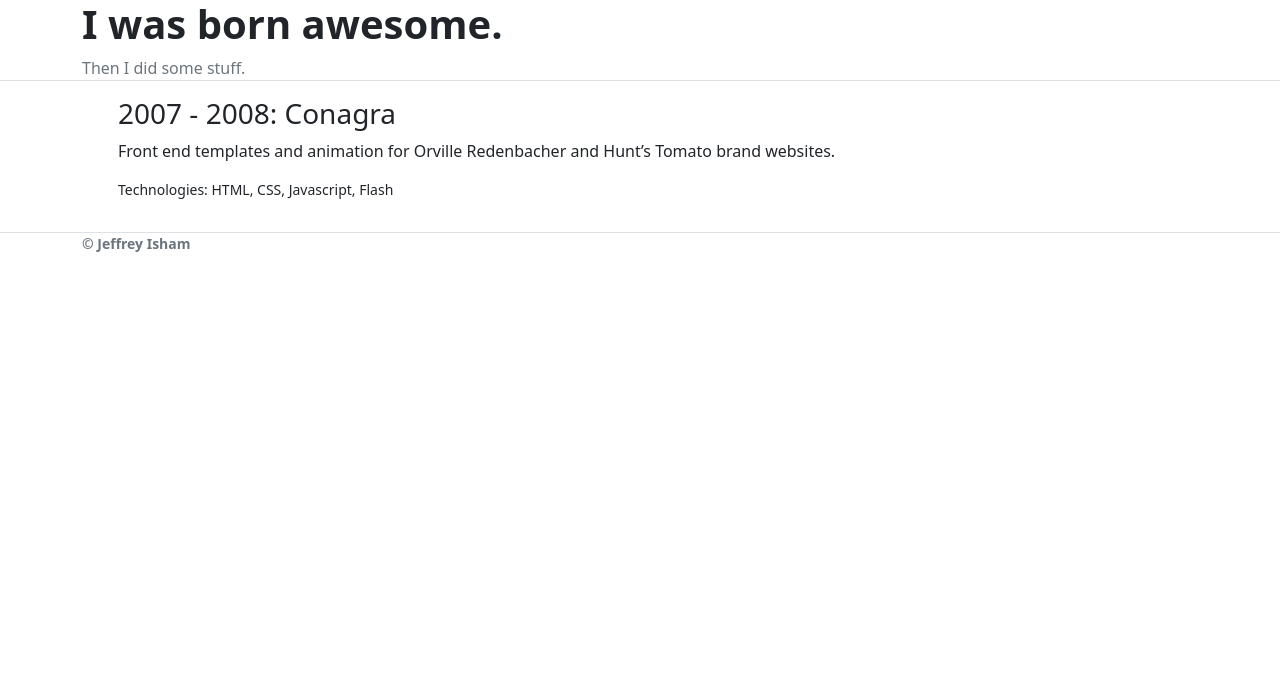
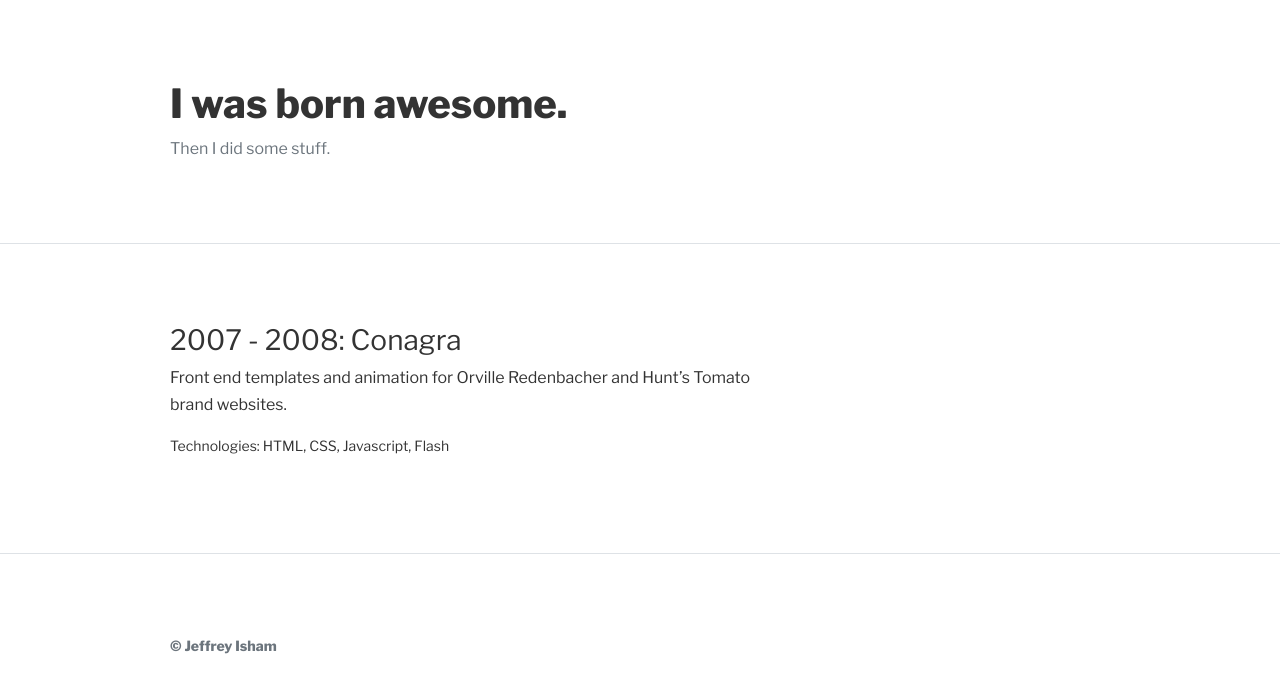
Before and after one commit to jeffreyisham/jeffreyisham.github.io, a Jekyll site: the page built from _work/conagra.md, in a window 1280 px wide. Shown: the top 693 px of the page. Built offline with Jekyll 4.4.1, drawn with Linux system fonts in a browser that asks for light colours.

Commit message:
Update default.html

```diff
--- a/_layouts/default.html
+++ b/_layouts/default.html
@@ -2,9 +2,7 @@
 <html lang="en">
 
   <head>
-    <meta charset="utf-8">
-    <meta name="viewport" content="width=device-width, initial-scale=1">
-    <link href="https://cdn.jsdelivr.net/npm/bootstrap@5.1.3/dist/css/bootstrap.min.css" rel="stylesheet" integrity="sha384-1BmE4kWBq78iYhFldvKuhfTAU6auU8tT94WrHftjDbrCEXSU1oBoqyl2QvZ6jIW3" crossorigin="anonymous">
+    {% include head.html %}
     <title>{{ page.meta.title }}</title>
   </head>
 
@@ -13,8 +11,12 @@
     {% include site-header.html %}
 
     <div class="border-bottom">
-      <div class="container p-3 px-md-5">
-        {{ content }}
+      <div class="container">
+        <div class="row">
+          <div class="col-md-8">
+            {{ content }}
+          </div>
+        </div>
       </div>
     </div>
 
```
